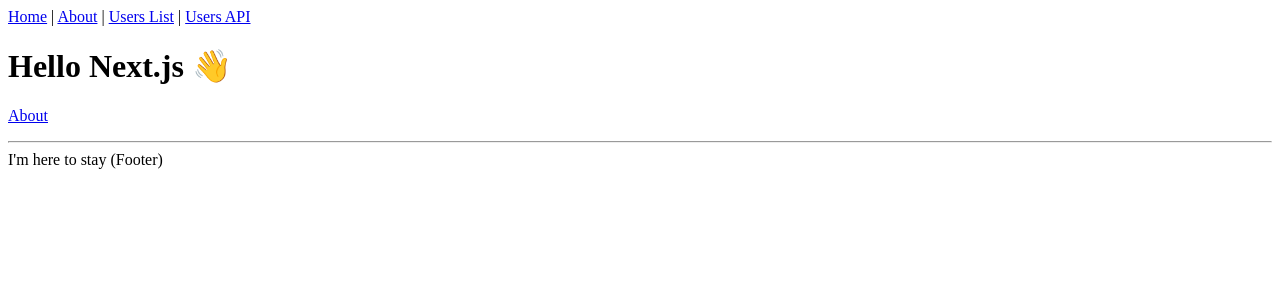
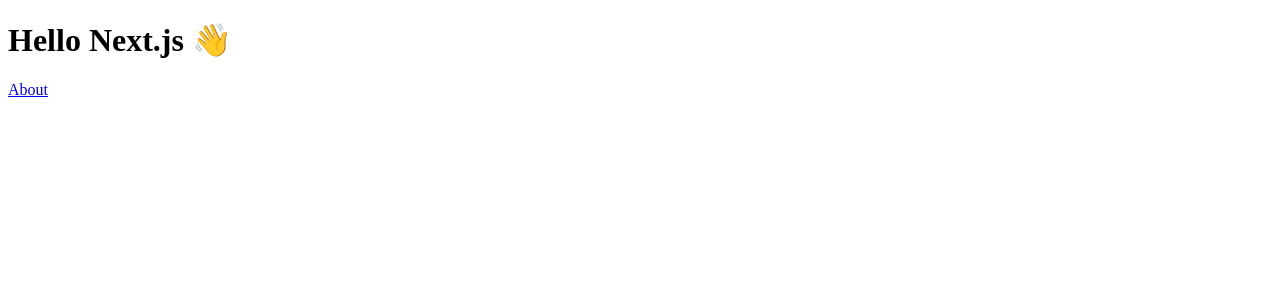
Before and after one commit to homfarnam/nft-collection-app, a Next.js app: page / in a window 1280 px wide. Shown: the top 300 px of the page. Built offline with nearby package versions, Linux system fonts and the light colour scheme.

Commit message:
Create layout component

```diff
--- a/components/Layout.tsx
+++ b/components/Layout.tsx
@@ -1,11 +1,11 @@
-import React, { ReactNode } from 'react'
-import Link from 'next/link'
-import Head from 'next/head'
+import React, { ReactNode } from 'react';
+import Link from 'next/link';
+import Head from 'next/head';
 
 type Props = {
-  children?: ReactNode
-  title?: string
-}
+  children?: ReactNode;
+  title?: string;
+};
 
 const Layout = ({ children, title = 'This is the default title' }: Props) => (
   <div>
@@ -14,28 +14,9 @@
       <meta charSet="utf-8" />
       <meta name="viewport" content="initial-scale=1.0, width=device-width" />
     </Head>
-    <header>
-      <nav>
-        <Link href="/">
-          <a>Home</a>
-        </Link>{' '}
-        |{' '}
-        <Link href="/about">
-          <a>About</a>
-        </Link>{' '}
-        |{' '}
-        <Link href="/users">
-          <a>Users List</a>
-        </Link>{' '}
-        | <a href="/api/users">Users API</a>
-      </nav>
-    </header>
+
     {children}
-    <footer>
-      <hr />
-      <span>I'm here to stay (Footer)</span>
-    </footer>
   </div>
-)
+);
 
-export default Layout
+export default Layout;
```
Also changed, not shown: components/List.tsx (deleted, +0 -19 lines), components/ListDetail.tsx (deleted, +0 -16 lines), components/ListItem.tsx (deleted, +0 -18 lines).
